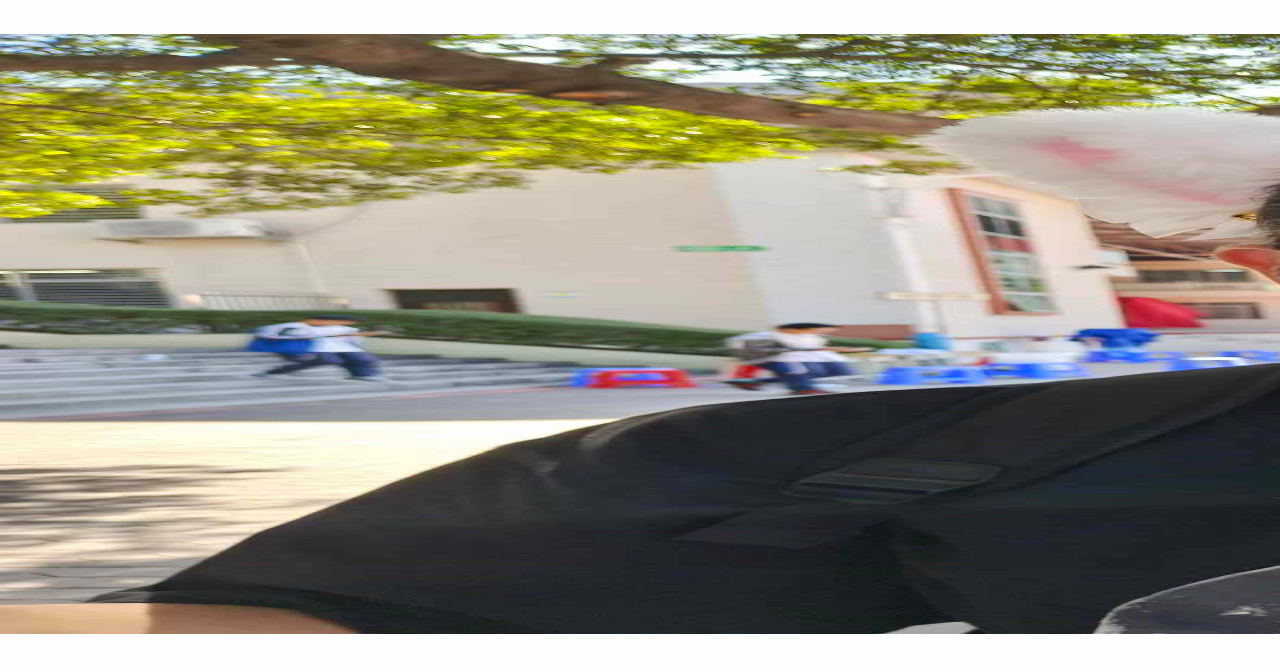
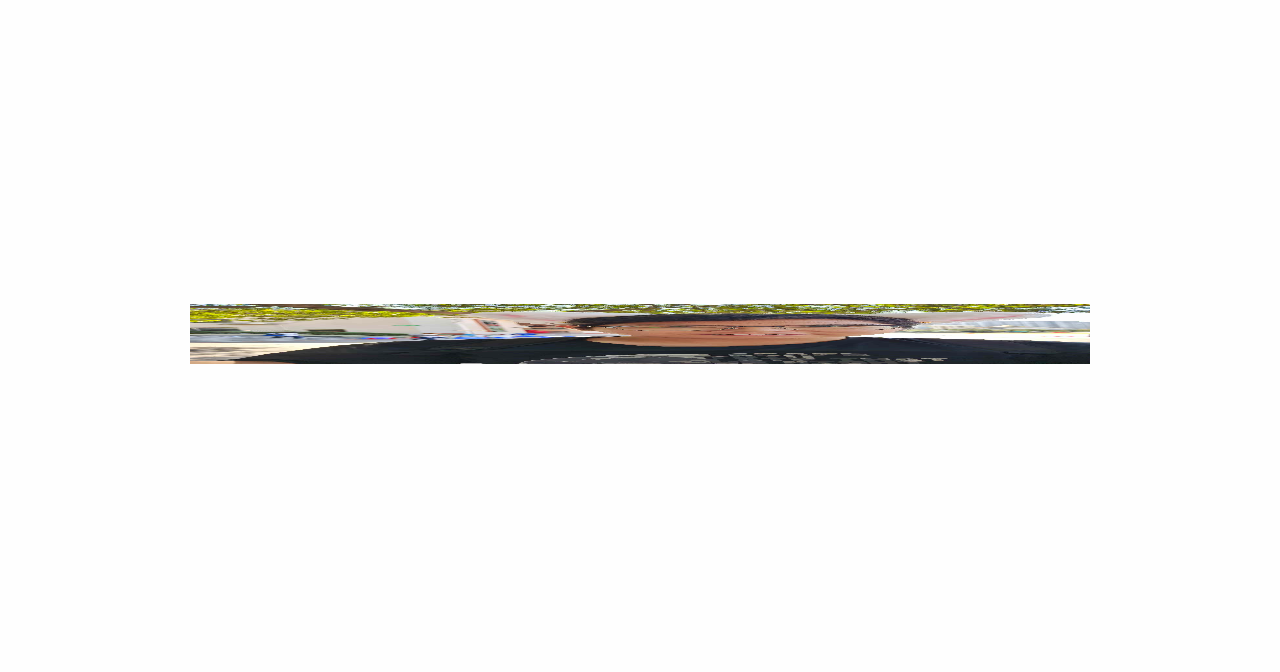
Before and after one commit to ttim12/ttim12.github.io, a plain HTML site: page index.html in a window 1280 px wide. Shown: the part 66-738 px from the top of the page. Drawn offline with Linux system fonts and the light colour scheme.

Commit message:
Update index.html

```diff
--- a/index.html
+++ b/index.html
@@ -17,8 +17,8 @@ img{
 	font-size:25px;
 	text-align:center;
 	font-weight:normal;
-	width:3000px;
-	height:600px;
+	width:900px;
+	height:60px;
 	vertical-align:middle;
 	margin:auto;position:absolute;top:0;left:0;right:0;bottom:0;
 }
```
